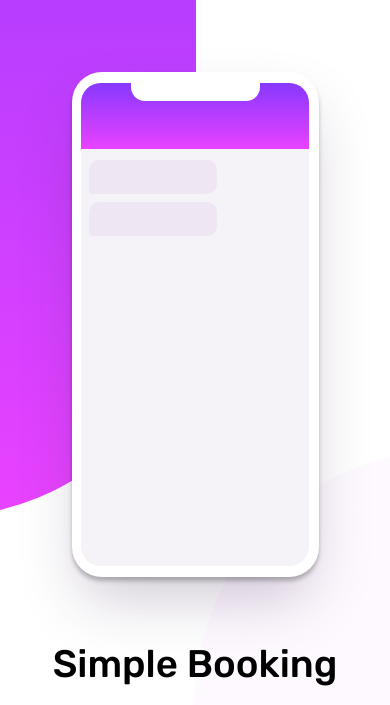
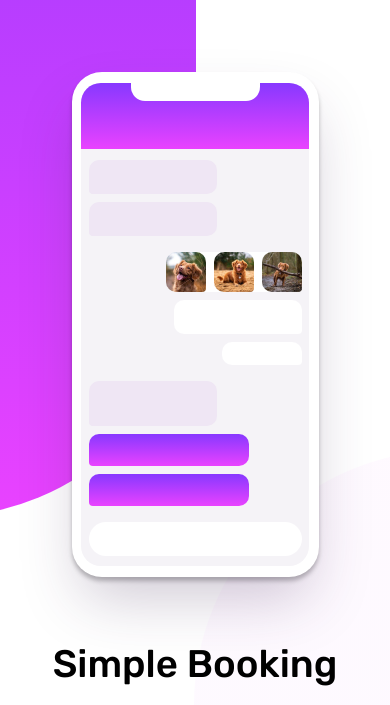
Before and after one commit to Madmurt/chat-app-illustration, a PHP site: page / in a window 390 px wide; the page is wider, and only the part inside the window is pictured. Shown: the top 705 px of that part. Run offline with PHP 8.4, Linux system fonts and the light colour scheme.

Commit message:
phone layout complete

```diff
--- a/index.html
+++ b/index.html
@@ -30,6 +30,29 @@
 				<div class="phone__user-details"></div>
 				<div class="phone__from-message-box --first-message"></div>
 				<div class="phone__from-message-box --second-message"></div>
+				<div class="phone__from-message-box --third-message"></div>
+				<div class="phone__to-message-box --first-message">
+					<img
+						class="phone__to-message-box --image"
+						src="./images/dog-image-1.jpg"
+						alt="dog image 1"
+					/>
+					<img
+						class="phone__to-message-box --image"
+						src="./images/dog-image-2.jpg"
+						alt="dog image 2"
+					/>
+					<img
+						class="phone__to-message-box --image"
+						src="./images/dog-image-3.jpg"
+						alt="dog image 3"
+					/>
+				</div>
+				<div class="phone__to-message-box --second-message"></div>
+				<div class="phone__to-message-box --third-message"></div>
+				<div class="phone__offer-message-box --first-message"></div>
+				<div class="phone__offer-message-box --second-message"></div>
+				<div class="phone__text-input"></div>
 			</section>
 			<section class="info">
 				<h2 class="info__Heading">Simple Booking</h2>
--- a/styles/phone.scss
+++ b/styles/phone.scss
@@ -4,6 +4,7 @@
 	--clr-LightMagenta: hsl(293, 100%, 63%);
 	--clr-LightViolet: hsl(264, 100%, 61%);
 	--clr-ModerateViolet: hsl(276, 41%, 93%);
+	--clr-DesaturatedDarkViolet: hsl(271, 15%, 43%);
 }
 
 .phone {
@@ -77,5 +78,83 @@
 			left: 17px;
 			top: 130px;
 		}
+
+		&.\--third-message {
+			position: absolute;
+			left: 17px;
+			top: 309px;
+			height: 45px;
+		}
+	}
+
+	&__to-message-box {
+		width: 128px;
+		height: 34px;
+		background-color: var(--clr-White);
+		border-radius: 10px 10px 4px 10px;
+
+		&.\--first-message {
+			position: absolute;
+			display: flex;
+			flex-direction: row;
+			justify-content: space-between;
+			right: 17px;
+			top: 180px;
+			width: 136px;
+			height: 40px;
+			background-color: none;
+		}
+
+		&.\--image {
+			height: 40px;
+			width: 40px;
+		}
+
+		&.\--second-message {
+			position: absolute;
+			right: 17px;
+			top: 228px;
+		}
+
+		&.\--third-message {
+			position: absolute;
+			right: 17px;
+			top: 270px;
+			width: 80px;
+			height: 23px;
+		}
+	}
+
+	&__offer-message-box {
+		width: 160px;
+		height: 32px;
+		background: linear-gradient(
+			to bottom,
+			var(--clr-LightViolet),
+			var(--clr-LightMagenta)
+		);
+		border-radius: 10px 10px 10px 4px;
+
+		&.\--first-message {
+			position: absolute;
+			left: 17px;
+			top: 362px;
+		}
+
+		&.\--second-message {
+			position: absolute;
+			left: 17px;
+			top: 402px;
+		}
+	}
+
+	&__text-input {
+		position: absolute;
+		width: 213px;
+		height: 34px;
+		bottom: 21px;
+		left: 17px;
+		background-color: var(--clr-White);
+		border-radius: 16.9544px;
 	}
 }
--- a/styles/styles.css
+++ b/styles/styles.css
@@ -52,7 +52,8 @@ body {
   --clr-LightGrayishViolet: hsl(270, 20%, 96%);
   --clr-LightMagenta: hsl(293, 100%, 63%);
   --clr-LightViolet: hsl(264, 100%, 61%);
-  --clr-ModerateViolet: hsl(276, 41%, 93%); }
+  --clr-ModerateViolet: hsl(276, 41%, 93%);
+  --clr-DesaturatedDarkViolet: hsl(271, 15%, 43%); }
 
 .phone {
   position: relative;
@@ -108,3 +109,57 @@ body {
       position: absolute;
       left: 17px;
       top: 130px; }
+    .phone__from-message-box.\--third-message {
+      position: absolute;
+      left: 17px;
+      top: 309px;
+      height: 45px; }
+  .phone__to-message-box {
+    width: 128px;
+    height: 34px;
+    background-color: var(--clr-White);
+    border-radius: 10px 10px 4px 10px; }
+    .phone__to-message-box.\--first-message {
+      position: absolute;
+      display: flex;
+      flex-direction: row;
+      justify-content: space-between;
+      right: 17px;
+      top: 180px;
+      width: 136px;
+      height: 40px;
+      background-color: none; }
+    .phone__to-message-box.\--image {
+      height: 40px;
+      width: 40px; }
+    .phone__to-message-box.\--second-message {
+      position: absolute;
+      right: 17px;
+      top: 228px; }
+    .phone__to-message-box.\--third-message {
+      position: absolute;
+      right: 17px;
+      top: 270px;
+      width: 80px;
+      height: 23px; }
+  .phone__offer-message-box {
+    width: 160px;
+    height: 32px;
+    background: linear-gradient(to bottom, var(--clr-LightViolet), var(--clr-LightMagenta));
+    border-radius: 10px 10px 10px 4px; }
+    .phone__offer-message-box.\--first-message {
+      position: absolute;
+      left: 17px;
+      top: 362px; }
+    .phone__offer-message-box.\--second-message {
+      position: absolute;
+      left: 17px;
+      top: 402px; }
+  .phone__text-input {
+    position: absolute;
+    width: 213px;
+    height: 34px;
+    bottom: 21px;
+    left: 17px;
+    background-color: var(--clr-White);
+    border-radius: 16.9544px; }
```
Also changed, not shown: styles/phone.css (+56 -1 lines).
